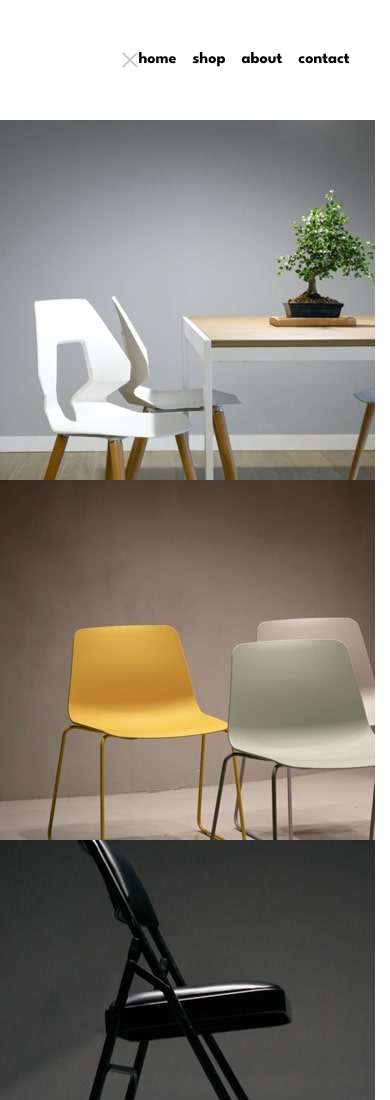
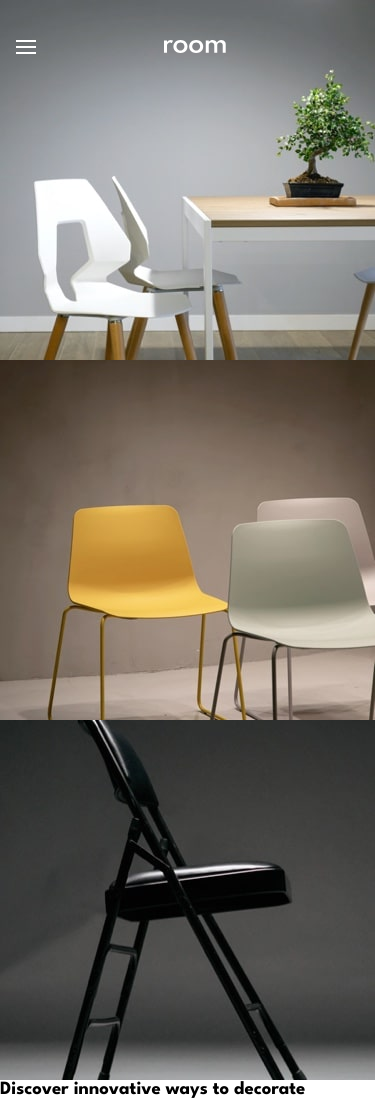
Before and after one commit to gustavo2023/room-homepage, a plain HTML site: page index.html in a window 390 px wide. Shown: the top 1100 px of the page. Drawn offline with Linux system fonts and the light colour scheme; a script that the page names is missing.

Commit message:
feat: style header as an overlay for mobile navigation
- Update the header to be an absolutely positioned, transparent overlay that sits on top of the page content. This change is part of implementing a mobile-first navigation menu.

- Adds a new menu toggle element, positioned on the left.
- Hides the navigation list by default, preparing it to be toggled.
- Sets the body to `position: relative` to serve as the positioning context for the header.

```diff
--- a/sass/components/_header.scss
+++ b/sass/components/_header.scss
@@ -3,9 +3,21 @@
 
 .header {
   display: flex;
-  justify-content: space-between;
   align-items: center;
-  padding: 3rem 1rem;
+  justify-content: center;
+  padding: 2.5rem 1rem;
+  background: transparent;
+  position: absolute;
+  top: 0;
+  left: 0;
+  width: 100%;
+  z-index: 100;
+
+  &__menu-toggle {
+    position: absolute;
+    left: 1rem;
+    z-index: 101;
+  }
 
   &__nav-list {
     list-style: none;
```
Also changed, not shown: css/styles.css, 1 other file.
